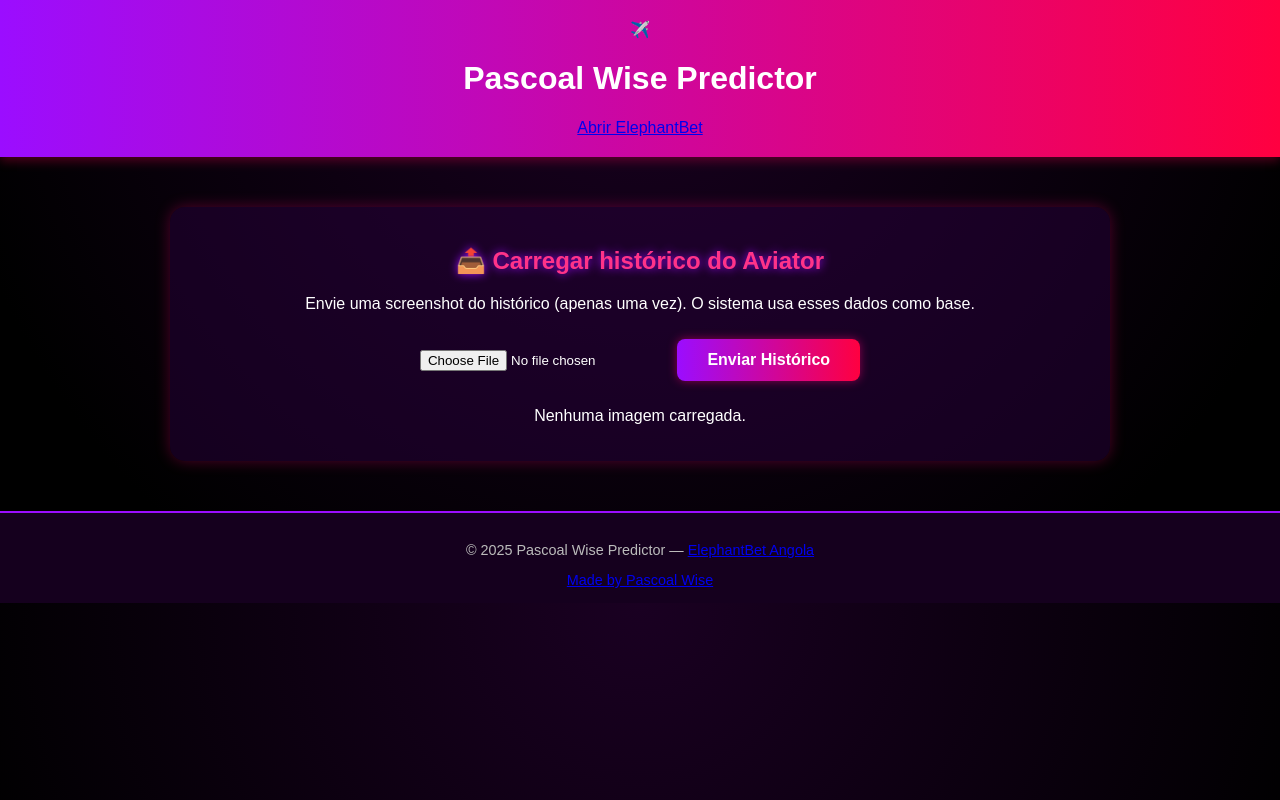
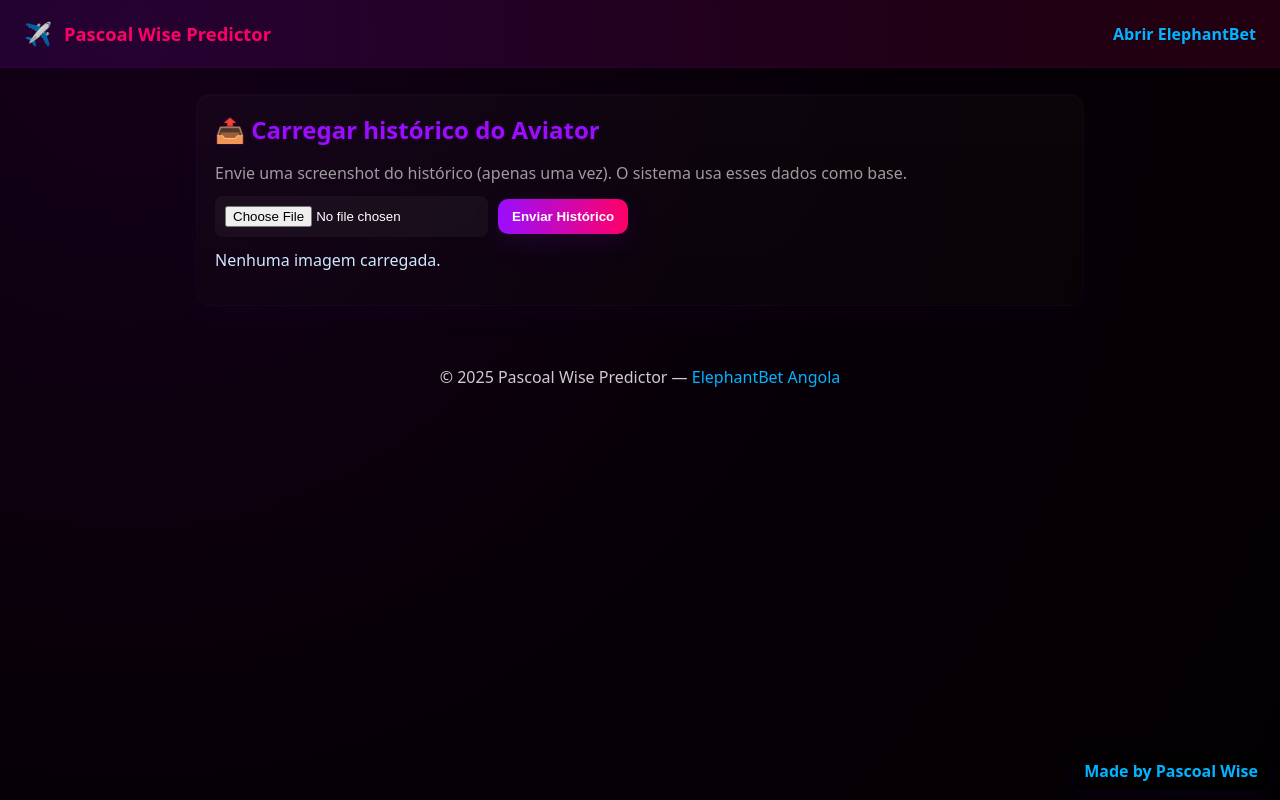
Before and after one commit to Pascoalwise01/aviatorpalpitespascoalwise, a website: page public/index.html in a window 1280 px wide. Drawn offline with Linux system fonts and the light colour scheme.

Commit message:
Update style.css

```diff
--- a/public/style.css
+++ b/public/style.css
@@ -1,74 +1,103 @@
-body {
-  font-family: 'Poppins', sans-serif;
-  background: radial-gradient(circle at top, #1a0022 0%, #000 80%);
-  color: #fff;
-  margin: 0;
-  text-align: center;
+/* style.css - Pascoal Wise Predictor (dark neon theme) */
+
+:root{
+  --bg1: #0b0111;
+  --card: rgba(255,255,255,0.03);
+  --accent1: #9b0dff; /* lilás */
+  --accent2: #ff0066; /* rosa/vermelho */
+  --accent3: #00b4ff; /* azul */
+  --muted: rgba(255,255,255,0.6);
 }
 
-header {
-  background: linear-gradient(90deg, #9b0dff, #ff0040);
-  padding: 20px;
-  box-shadow: 0 4px 10px rgba(255, 0, 80, 0.3);
+*{box-sizing:border-box}
+html,body{height:100%;margin:0;font-family:Poppins,system-ui,-apple-system,Segoe UI,Roboto,Helvetica,Arial;}
+
+body{
+  background: radial-gradient(circle at 10% 5%, #140018 0%, #060006 55%, #030003 100%);
+  color:#fff;
+  -webkit-font-smoothing:antialiased;
+  -moz-osx-font-smoothing:grayscale;
 }
 
-main { padding: 20px; }
+.topbar{
+  display:flex;
+  justify-content:space-between;
+  align-items:center;
+  padding:18px 24px;
+  background: linear-gradient(90deg, rgba(155,13,255,0.12), rgba(255,0,100,0.12));
+  border-bottom: 1px solid rgba(155,13,255,0.06);
+}
+.title-left{display:flex;align-items:center;gap:12px}
+.title-left h1{margin:0;font-size:1.15rem;color:var(--accent2)}
+.icon-plane{font-size:1.4rem}
 
-section {
-  background: rgba(40, 0, 60, 0.5);
-  border-radius: 15px;
-  box-shadow: 0 0 15px rgba(255, 0, 120, 0.3);
-  margin: 30px auto;
-  padding: 20px;
-  max-width: 900px;
+.link-small{color:var(--accent3);text-decoration:none;font-weight:600}
+.link-small:hover{text-decoration:underline}
+
+.wrap{max-width:920px;margin:26px auto;padding:0 16px}
+
+.card{
+  background: linear-gradient(180deg, rgba(255,255,255,0.02), rgba(255,255,255,0.01));
+  border-radius:14px;
+  padding:18px;
+  margin-bottom:20px;
+  box-shadow:0 10px 30px rgba(155,13,255,0.04), inset 0 1px 0 rgba(255,255,255,0.02);
+  border: 1px solid rgba(155,13,255,0.04);
 }
 
-h2 { color: #ff3388; text-shadow: 0 0 10px #9b0dff; }
+.upload-card h2, .card h2 { color: var(--accent1); margin: 0 0 8px 0; text-shadow: 0 0 6px rgba(155,13,255,0.12) }
+.muted{color:var(--muted);margin-bottom:12px}
 
-button, .link-btn {
-  background: linear-gradient(90deg, #9b0dff, #ff0040);
-  border: none;
-  color: white;
-  padding: 12px 30px;
-  margin: 10px 0;
-  border-radius: 8px;
-  font-size: 1em;
-  font-weight: bold;
-  cursor: pointer;
-  transition: 0.3s;
-  box-shadow: 0 0 10px rgba(255, 0, 120, 0.5);
-  display: inline-block;
-  text-decoration: none;
+.row{display:flex;gap:10px;align-items:center;flex-wrap:wrap}
+input[type=file] { background: rgba(255,255,255,0.04); padding:10px;border-radius:8px;color:#fff; }
+input[type=number], input[type=text] { padding:8px;border-radius:8px;border:1px solid rgba(255,255,255,0.06); background: rgba(0,0,0,0.4); color:#fff; }
+
+button{
+  background: linear-gradient(90deg,var(--accent1), var(--accent2));
+  color:#fff;padding:10px 14px;border-radius:10px;border:none;font-weight:700;cursor:pointer;
+  box-shadow: 0 8px 28px rgba(155,13,255,0.12);
 }
+button.primary{padding:12px 20px}
+button.small{padding:8px 12px}
+button.ok{background:linear-gradient(90deg,#00c853,#76ff03);color:#003300}
+button.bad{background:linear-gradient(90deg,#ff3366,#ff7a7a);color:#330000}
+button:active{transform:translateY(1px)}
 
-button:hover, .link-btn:hover {
-  transform: scale(1.05);
-  box-shadow: 0 0 20px rgba(255, 0, 200, 0.8);
+.status{margin-top:12px;color:#cfe8ff}
+
+.center-row{display:flex;justify-content:center;margin:12px 0}
+.info.small{color:#ffd9ff;margin-bottom:10px}
+
+.prediction-box{margin-top:12px;padding:12px;border-radius:10px;background:rgba(0,0,0,0.25);border:1px solid rgba(255,255,255,0.02)}
+.predictionText{font-size:1.25rem;font-weight:800;margin-bottom:8px}
+
+.actions{display:flex;gap:10px;justify-content:center;margin-top:8px}
+.manual{margin-top:10px;display:flex;gap:8px;align-items:center;justify-content:center;flex-wrap:wrap}
+
+.stats table{width:100%;border-collapse:collapse;margin-top:8px}
+.stats th, .stats td{padding:10px;text-align:center;background:rgba(0,0,0,0.12)}
+.stats th{background:linear-gradient(90deg, rgba(155,13,255,0.18), rgba(255,0,100,0.18));font-weight:700}
+
+.hist-table{width:100%;border-collapse:collapse;margin-top:10px}
+.hist-table th, .hist-table td{padding:12px;text-align:left;border-top:1px solid rgba(255,255,255,0.03)}
+.hist-table th{background:linear-gradient(90deg, rgba(255,0,100,0.06), rgba(155,13,255,0.06));text-align:center}
+
+.h-tag{font-weight:700;color:#fff}
+
+/* chips for palpite colors */
+.chip { display:inline-block;padding:6px 10px;border-radius:8px;color:#fff;font-weight:700 }
+.chip.azul { background: linear-gradient(90deg, #0088ff, #0066ff) }
+.chip.lilas { background: linear-gradient(90deg, #b04dff, #8a00ff) }
+.chip.vermelho { background: linear-gradient(90deg, #ff3366, #ff0044) }
+
+.footer{padding:18px;text-align:center;color:rgba(255,255,255,0.8);position:relative}
+.footer a{color:var(--accent3);text-decoration:none}
+.bottom-right{position:fixed;right:12px;bottom:10px;background:rgba(0,0,0,0.35);padding:8px 10px;border-radius:8px;color:#ffd; text-decoration:none; font-weight:700; box-shadow:0 6px 20px rgba(155,13,255,0.06)}
+.bottom-right:hover{text-decoration:underline}
+
+/* responsive */
+@media (max-width:640px) {
+  .wrap{padding:0 10px}
+  .title-left h1{font-size:1rem}
+  .card{padding:14px}
 }
-
-table {
-  width: 100%;
-  border-collapse: collapse;
-  margin-top: 10px;
-  font-size: 0.9em;
-}
-
-th, td {
-  padding: 10px;
-  border-bottom: 1px solid rgba(255,255,255,0.1);
-}
-
-th {
-  background: rgba(255,0,80,0.3);
-  color: #fff;
-}
-
-tr:nth-child(even) { background: rgba(255,255,255,0.05); }
-
-footer {
-  background: #15001e;
-  padding: 15px;
-  font-size: 0.9em;
-  color: #bbb;
-  border-top: 2px solid #9b0dff;
-  }
```
